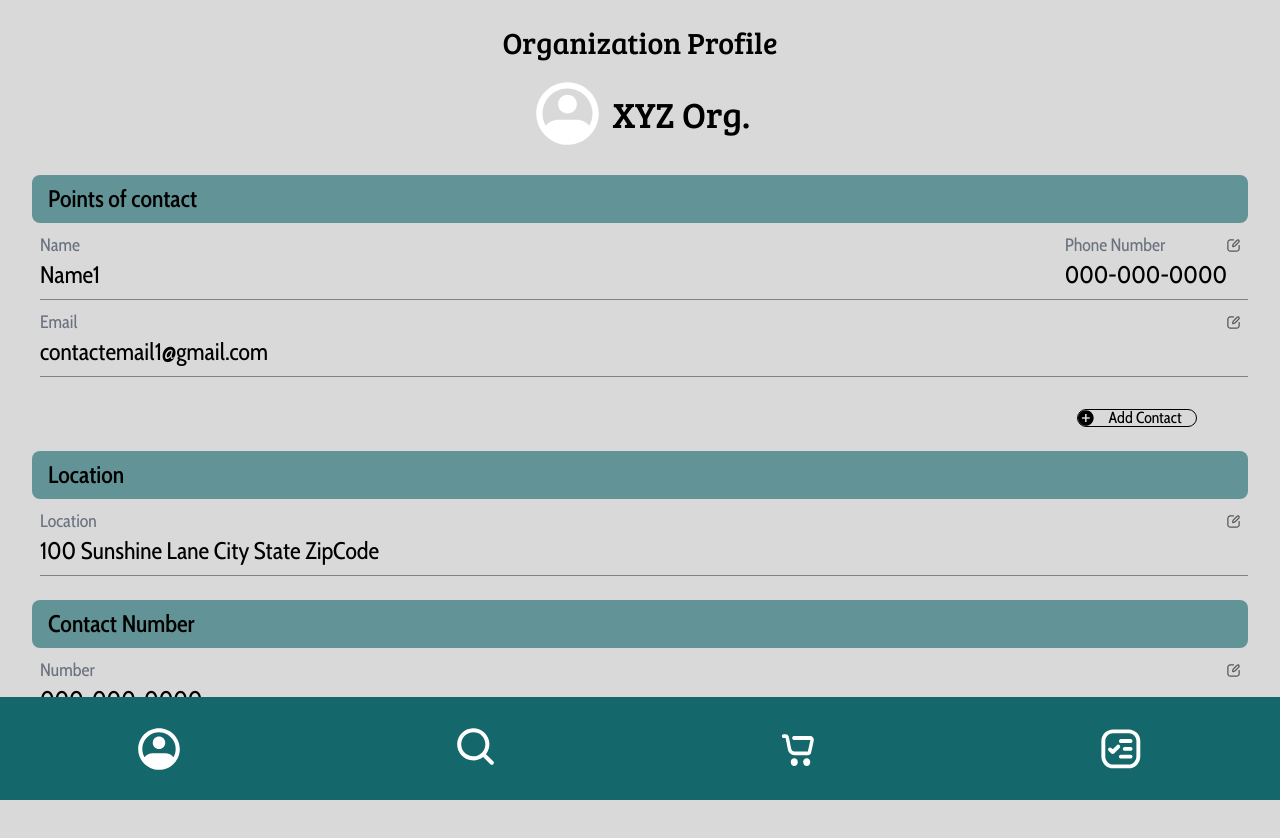
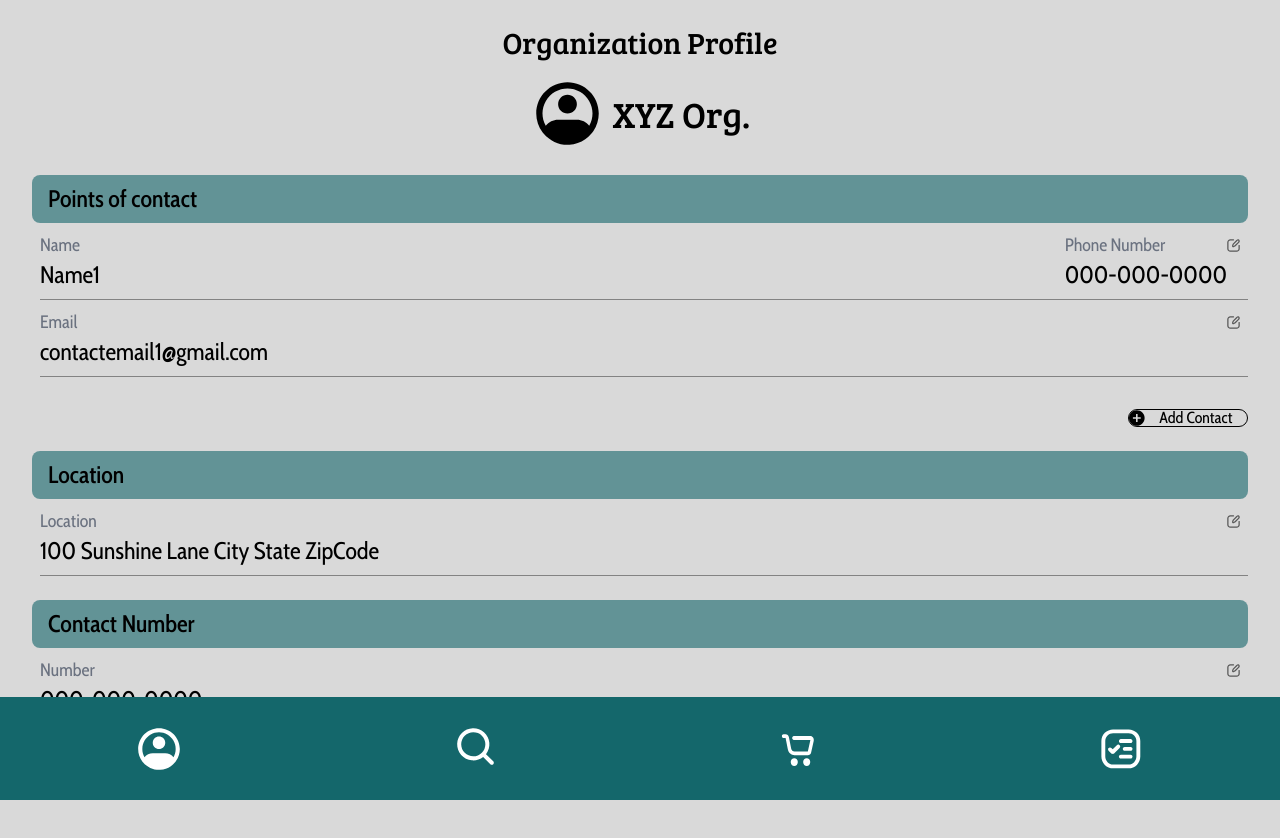
Before and after one commit to Hack4Impact-UMD/leveling-the-playing-field, a Next.js app: page /organization-profile in a window 1280 px wide. Shown: the top 838 px of the page. Built offline with nearby package versions, Linux system fonts and the light colour scheme.

Commit message:
black profile icon

```diff
--- a/src/app/organization-profile/page.tsx
+++ b/src/app/organization-profile/page.tsx
@@ -58,7 +58,7 @@ export default function OrganizationProfile() {
         <h2 className="text-black text-3xl font-bree-serif">Organization Profile</h2>
 
         <div className="flex flex-row justify-start items-center mt-4">
-            <ProfileIcon />
+            <ProfileIcon color='black'/>
             <h2 className="text-black text-4xl ml-2 font-bree-serif">{orgName}</h2>
         </div>
 
@@ -75,7 +75,7 @@ export default function OrganizationProfile() {
             ))}
         </div>
 
-        <div className="w-11/12 flex flex-row justify-end pt-4">
+        <div className="w-full flex flex-row justify-end pt-4">
             <ContactButton
                 label="Add Contact"
                 onClick={handleAddContact}
--- a/src/components/icons/ProfileIcon.tsx
+++ b/src/components/icons/ProfileIcon.tsx
@@ -3,7 +3,8 @@ import * as React from "react";
 export default function ProfileIcon({
   size = 75,
   viewBoxSize = 75,
-  showCircle = false
+  showCircle = false,
+  color = "white",
 }) {
   return (
     <svg
@@ -18,7 +19,7 @@ export default function ProfileIcon({
         fillRule="evenodd"
         clipRule="evenodd"
         d="M37.5 12.5C33.1274 12.4992 28.831 13.6453 25.0398 15.8238C21.2485 18.0024 18.0949 21.1372 15.8938 24.9155C13.6927 28.6937 12.5211 32.9832 12.4959 37.3557C12.4706 41.7283 13.5927 46.031 15.75 49.8344C17.2082 47.9393 19.0826 46.405 21.2284 45.3499C23.3742 44.2949 25.7339 43.7475 28.125 43.75H46.875C49.2662 43.7475 51.6258 44.2949 53.7716 45.3499C55.9174 46.405 57.7919 47.9393 59.25 49.8344C61.4074 46.031 62.5294 41.7283 62.5042 37.3557C62.479 32.9832 61.3073 28.6937 59.1062 24.9155C56.9051 21.1372 53.7516 18.0024 49.9603 15.8238C46.169 13.6453 41.8727 12.4992 37.5 12.5ZM62.3219 56.4875C62.7136 55.9771 63.0886 55.4542 63.4469 54.9188C66.9114 49.7709 68.7581 43.7051 68.75 37.5C68.75 20.2406 54.7594 6.25 37.5 6.25C20.2407 6.25 6.25003 20.2406 6.25003 37.5C6.24018 44.3649 8.50016 51.0404 12.6782 56.4875L12.6625 56.5438L13.7719 57.8344C16.7028 61.261 20.3419 64.0113 24.4383 65.8958C28.5347 67.7802 32.991 68.754 37.5 68.75C38.175 68.75 38.8459 68.7292 39.5125 68.6875C45.1513 68.3319 50.5865 66.4467 55.2344 63.2344C57.4573 61.7009 59.472 59.8858 61.2282 57.8344L62.3375 56.5438L62.3219 56.4875ZM37.5 18.75C35.0136 18.75 32.6291 19.7377 30.8709 21.4959C29.1128 23.254 28.125 25.6386 28.125 28.125C28.125 30.6114 29.1128 32.996 30.8709 34.7541C32.6291 36.5123 35.0136 37.5 37.5 37.5C39.9864 37.5 42.371 36.5123 44.1292 34.7541C45.8873 32.996 46.875 30.6114 46.875 28.125C46.875 25.6386 45.8873 23.254 44.1292 21.4959C42.371 19.7377 39.9864 18.75 37.5 18.75Z"
-        fill={showCircle ? '#14676B': 'white'}
+        fill={showCircle ? '#14676B': color}
       />
     </svg>
   );
```
